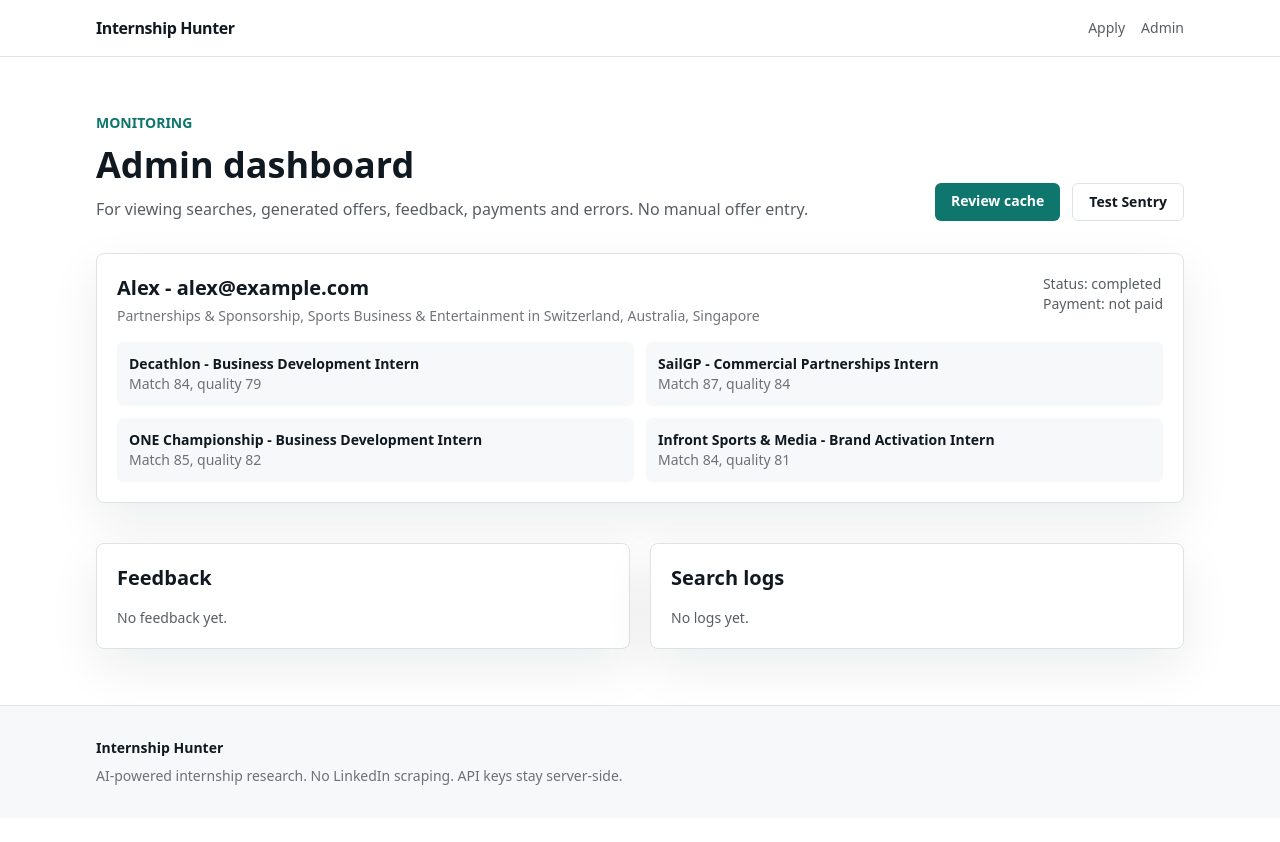
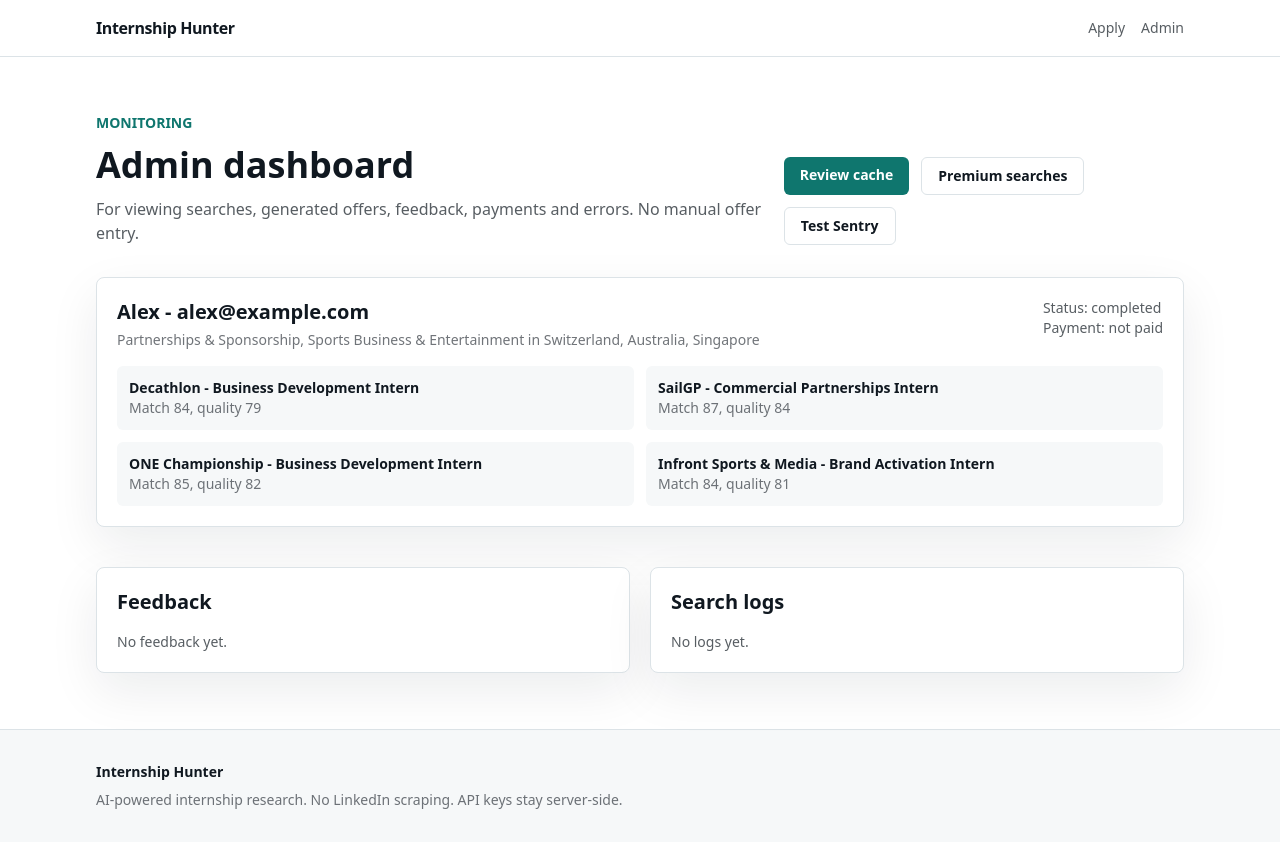
Before and after one commit to paulcuillerot-star/internshiphunter, a Next.js app: page /admin in a window 1280 px wide. Before the commit the page ends 818 px from the top, so only its background shows below. Built offline with nearby package versions, Linux system fonts and the light colour scheme; no server answers.

Commit message:
Link premium search dashboard from admin

```diff
--- a/app/admin/page.tsx
+++ b/app/admin/page.tsx
@@ -38,6 +38,7 @@ export default async function AdminPage({ searchParams }: { searchParams: { pass
         </div>
         <div className="flex flex-wrap gap-3">
           <Link className="rounded-md bg-signal px-4 py-2 text-sm font-bold text-white" href={`/admin/cache?password=${adminPasswordQuery}`}>Review cache</Link>
+          <Link className="rounded-md border border-line bg-white px-4 py-2 text-sm font-bold text-ink" href={`/admin/premium-searches?password=${adminPasswordQuery}`}>Premium searches</Link>
           <Link className="rounded-md border border-line bg-white px-4 py-2 text-sm font-bold text-ink" href={`/admin/test-sentry?password=${adminPasswordQuery}`}>Test Sentry</Link>
         </div>
       </div>
```
